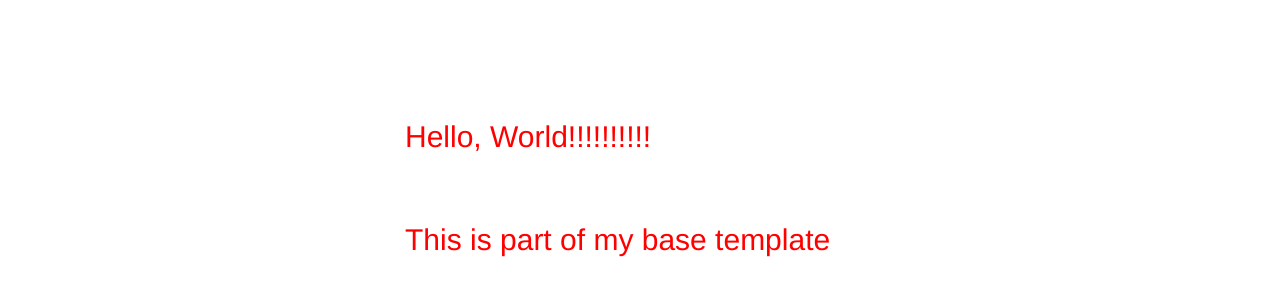
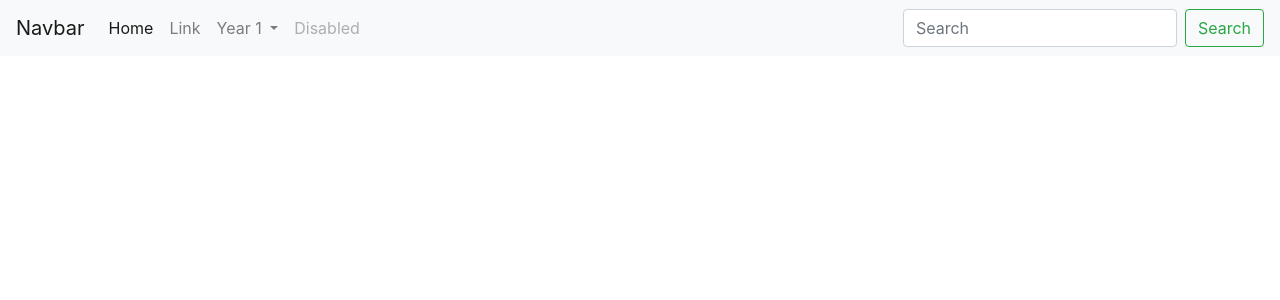
Before and after one commit to mn1del/maths, a Flask app: page / in a window 1280 px wide. Shown: the top 300 px of the page. Run offline with Flask 2, Linux system fonts and the light colour scheme; some libraries are stand-ins or nearby versions.

Commit message:
add bootstrap navbar

```diff
--- a/run.py
+++ b/run.py
@@ -12,7 +12,9 @@ app.register_blueprint(yr1_addition, url_prefix="/year1")
 
 @app.route("/")
 def load_base_view():
-    return render_template("base.html", msg="Hello, World!!!!!!!!!!")
+    return render_template(
+            "base.html",
+            msg="Hello, World!!!!!!!!!!")
 
 if __name__ == "__main__":
         app.run(debug=True)
--- a/templates/base.html
+++ b/templates/base.html
@@ -1,26 +1,59 @@
-<!DOCTYPE html>
-<html>
+<!doctype html>
+<html lang="en">
   <head>
-    <title>Maths Stuff</title>
-    <meta name="viewport" content="width=device-width, initial-scale=1.0">
-    <link href="http://netdna.bootstrapcdn.com/bootstrap/3.0.0/css/bootstrap.min.css" rel="stylesheet" media="screen">
-    <style type="text/css">
-      .container {
-        max-width: 500px;
-        padding-top: 100px;
-      }
-      h2 {color: red;}
-    </style>
+    <!-- Required meta tags -->
+    <meta charset="utf-8">
+    <meta name="viewport" content="width=device-width, initial-scale=1, shrink-to-fit=no">
+
+    <!-- Bootstrap CSS -->
+    <link rel="stylesheet" href="https://stackpath.bootstrapcdn.com/bootstrap/4.3.1/css/bootstrap.min.css" integrity="sha384-ggOyR0iXCbMQv3Xipma34MD+dH/1fQ784/j6cY/iJTQUOhcWr7x9JvoRxT2MZw1T" crossorigin="anonymous">
+
+    <title>Maths</title>
   </head>
   <body>
+    <nav class="navbar navbar-expand-lg navbar-light bg-light">
+      <a class="navbar-brand" href="#">Navbar</a>
+      <button class="navbar-toggler" type="button" data-toggle="collapse" data-target="#navbarSupportedContent" aria-controls="navbarSupportedContent" aria-expanded="false" aria-label="Toggle navigation">
+        <span class="navbar-toggler-icon"></span>
+      </button>
+
+      <div class="collapse navbar-collapse" id="navbarSupportedContent">
+        <ul class="navbar-nav mr-auto">
+          <li class="nav-item active">
+            <a class="nav-link" href="/">Home <span class="sr-only">(current)</span></a>
+          </li>
+          <li class="nav-item">
+            <a class="nav-link" href="#">Link</a>
+          </li>
+          <li class="nav-item dropdown">
+            <a class="nav-link dropdown-toggle" href="#" id="navbarDropdown" role="button" data-toggle="dropdown" aria-haspopup="true" aria-expanded="false">
+              Year 1
+            </a>
+            <div class="dropdown-menu" aria-labelledby="navbarDropdown">
+              <a class="dropdown-item" href="/year1/addition">Addition</a>
+              <a class="dropdown-item" href="#">Subtraction</a>
+              <div class="dropdown-divider"></div>
+              <a class="dropdown-item" href="#">Other stuff</a>
+            </div>
+          </li>
+          <li class="nav-item">
+            <a class="nav-link disabled" href="#">Disabled</a>
+          </li>
+        </ul>
+        <form class="form-inline my-2 my-lg-0">
+          <input class="form-control mr-sm-2" type="search" placeholder="Search" aria-label="Search">
+          <button class="btn btn-outline-success my-2 my-sm-0" type="submit">Search</button>
+        </form>
+      </div>
+    </nav>
     <div class="container">
-        <h2>{{ msg }}</h2>
-      <br>
-      {% block content %}{% endblock %}
-      <br>
-      <h2>This is part of my base template</h2>
+        {% block content %} {% endblock %}
     </div>
-    <script src="http://code.jquery.com/jquery-1.10.2.min.js"></script>
-    <script src="http://netdna.bootstrapcdn.com/bootstrap/3.0.0/js/bootstrap.min.js"></script>
+
+    <!-- Optional JavaScript -->
+    <!-- jQuery first, then Popper.js, then Bootstrap JS -->
+    <script src="https://code.jquery.com/jquery-3.3.1.slim.min.js" integrity="sha384-q8i/X+965DzO0rT7abK41JStQIAqVgRVzpbzo5smXKp4YfRvH+8abtTE1Pi6jizo" crossorigin="anonymous"></script>
+    <script src="https://cdnjs.cloudflare.com/ajax/libs/popper.js/1.14.7/umd/popper.min.js" integrity="sha384-UO2eT0CpHqdSJQ6hJty5KVphtPhzWj9WO1clHTMGa3JDZwrnQq4sF86dIHNDz0W1" crossorigin="anonymous"></script>
+    <script src="https://stackpath.bootstrapcdn.com/bootstrap/4.3.1/js/bootstrap.min.js" integrity="sha384-JjSmVgyd0p3pXB1rRibZUAYoIIy6OrQ6VrjIEaFf/nJGzIxFDsf4x0xIM+B07jRM" crossorigin="anonymous"></script>
   </body>
 </html>
```
